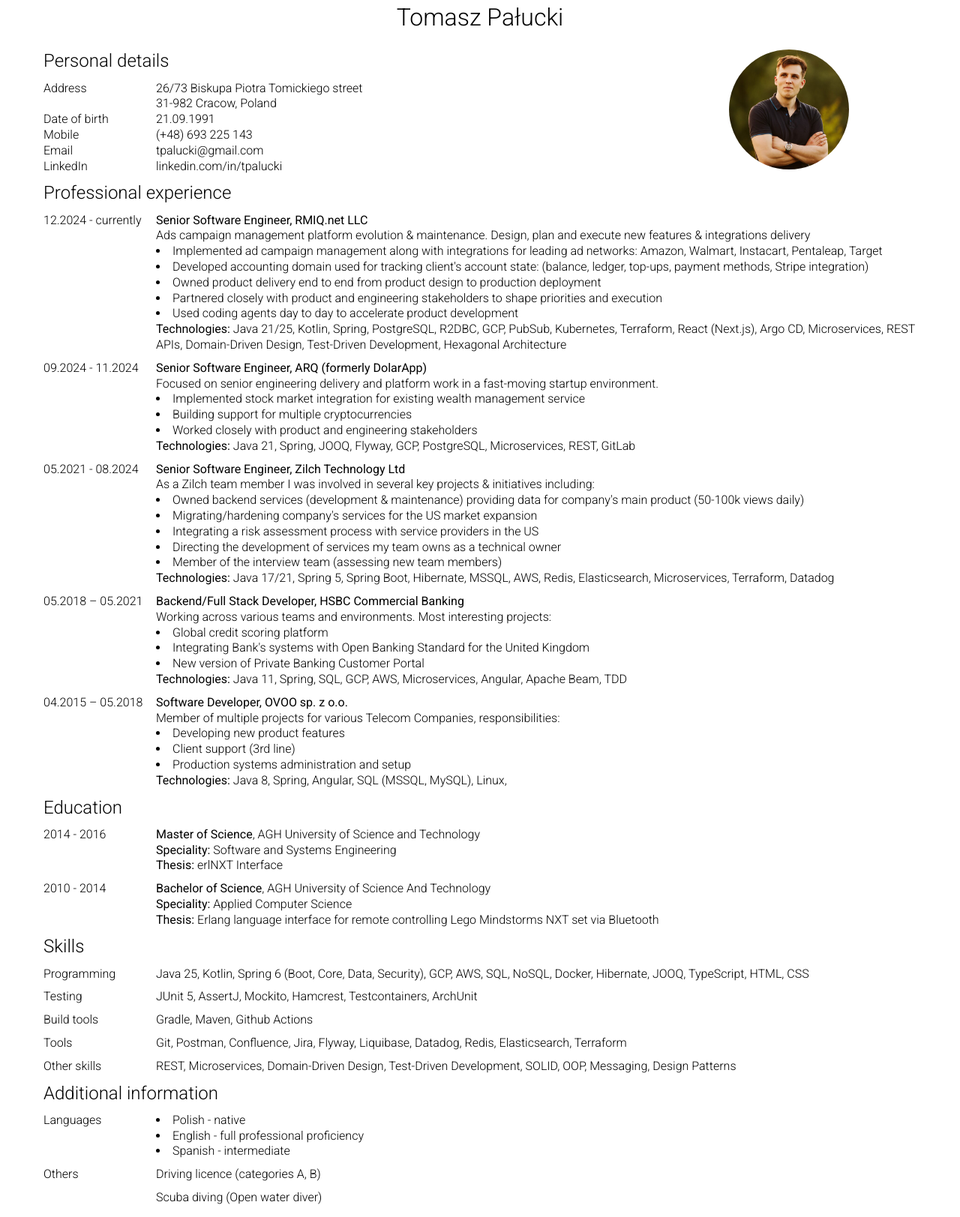
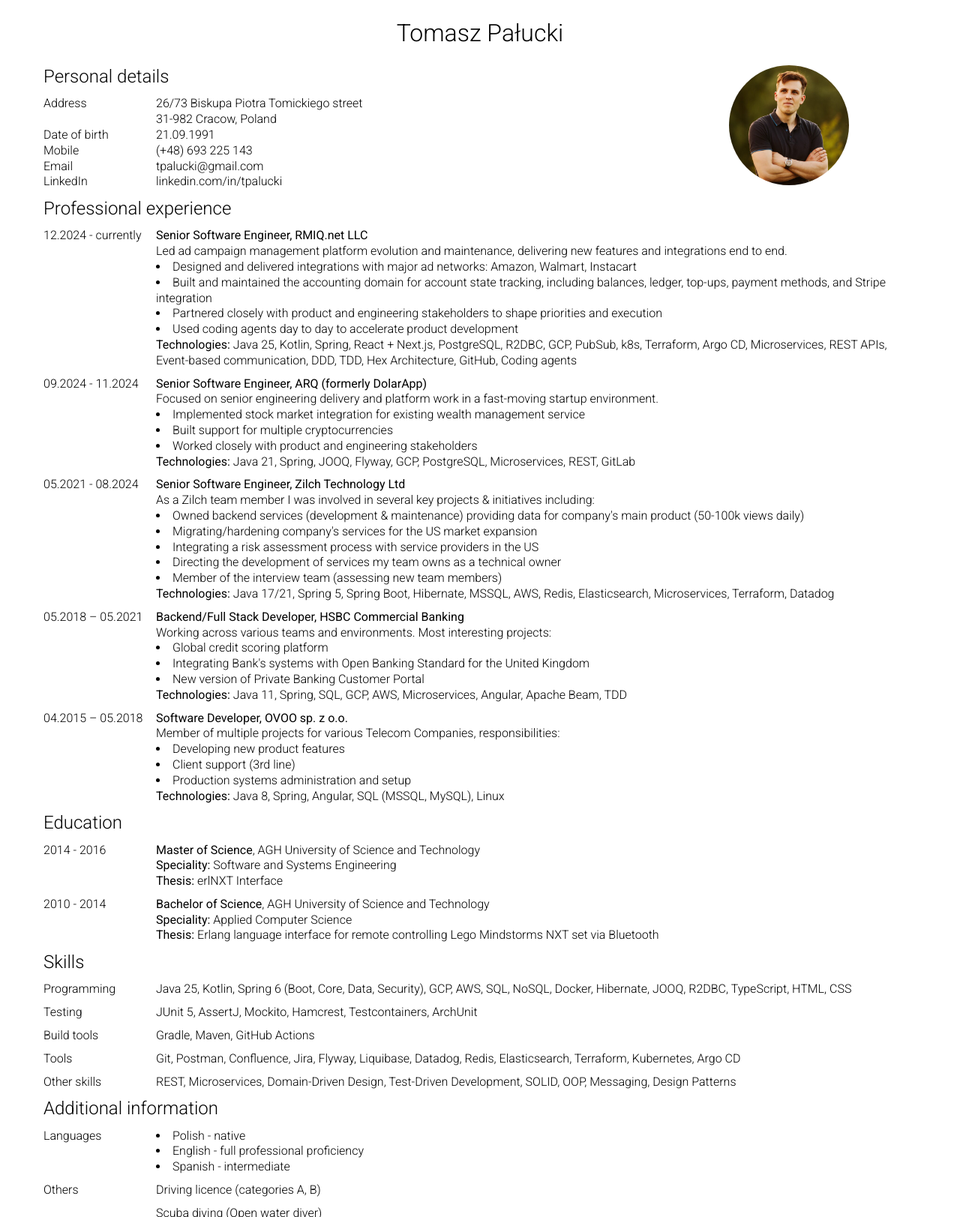
Before and after one commit to tpalucki/cv, a website: page src/public/index.html in a window 1280 px wide. Shown: the part 26-1649 px from the top of the page at 75% size. Drawn offline with Linux system fonts and the light colour scheme.

Commit message:
feat: Skill updates

```diff
--- a/src/public/index.html
+++ b/src/public/index.html
@@ -15,7 +15,7 @@
 
     <link rel="stylesheet" href="css/styles.css">
 </head>
-
+<br>
 <body>
 <section class="container spacer"></section>
 <h1>Tomasz Pałucki</h1>
@@ -43,21 +43,18 @@
     <div class="item-a">12.2024 - currently</div>
     <div class="item-b-c section-description">
         <b>Senior Software Engineer, RMIQ.net LLC</b><br>
-        Ads campaign management platform evolution & maintenance. Design, plan and execute new features &
-        integrations delivery<br>
+        Led ad campaign management platform evolution and maintenance, delivering new features and integrations end to end.<br>
         <ul>
-            <li>Implemented ad campaign management along with integrations for leading ad networks: Amazon, Walmart,
-                Instacart, Pentaleap, Target
+            <li>Designed and delivered integrations with major ad networks: Amazon, Walmart, Instacart
             </li>
-            <li>Developed accounting domain used for tracking client's account state: (balance, ledger, top-ups, payment
-                methods, Stripe integration)
+            <li>Built and maintained the accounting domain for account state tracking, including balances, ledger,
+                top-ups, payment methods, and Stripe integration
             </li>
-            <li>Owned product delivery end to end from product design to production deployment</li>
             <li>Partnered closely with product and engineering stakeholders to shape priorities and execution</li>
             <li>Used coding agents day to day to accelerate product development</li>
         </ul>
-        <b>Technologies:</b> Java 21/25, Kotlin, Spring, PostgreSQL, R2DBC, GCP, PubSub, Kubernetes, Terraform, React (Next.js), Argo
-        CD, Microservices, REST APIs, Domain-Driven Design, Test-Driven Development, Hexagonal Architecture
+        <b>Technologies:</b> Java 25, Kotlin, Spring, React + Next.js, PostgreSQL, R2DBC, GCP, PubSub, k8s, Terraform,
+        Argo CD, Microservices, REST APIs, Event-based communication,  DDD, TDD, Hex Architecture, GitHub, Coding agents
     </div>
     <div class="item-a">09.2024 - 11.2024</div>
     <div class="item-b-c section-description">
@@ -65,7 +62,7 @@
         Focused on senior engineering delivery and platform work in a fast-moving startup environment.
         <ul>
             <li>Implemented stock market integration for existing wealth management service</li>
-            <li>Building support for multiple cryptocurrencies</li>
+            <li>Built support for multiple cryptocurrencies</li>
             <li>Worked closely with product and engineering stakeholders</li>
         </ul>
         <b>Technologies:</b> Java 21, Spring, JOOQ, Flyway, GCP, PostgreSQL, Microservices, REST, GitLab
@@ -107,7 +104,7 @@
             <li>Client support (3rd line)</li>
             <li>Production systems administration and setup</li>
         </ul>
-        <b>Technologies:</b> Java 8, Spring, Angular, SQL (MSSQL, MySQL), Linux,
+        <b>Technologies:</b> Java 8, Spring, Angular, SQL (MSSQL, MySQL), Linux
     </div>
 </section>
 
@@ -121,8 +118,8 @@
     </div>
     <div class="item-a">2010 - 2014</div>
     <div class="item-b-c section-description">
-        <b>Bachelor of Science</b>, AGH University of Science And Technology<br>
-        <b>Speciality:</b> Applied Computer Science</b><br>
+        <b>Bachelor of Science</b>, AGH University of Science and Technology<br>
+        <b>Speciality:</b> Applied Computer Science<br>
         <b>Thesis:</b> Erlang language interface for remote controlling Lego Mindstorms NXT set via Bluetooth
     </div>
 </section>
@@ -133,18 +130,19 @@
     <h2 class="item-a-b">Skills</h2>
     <div class="item-a">Programming</div>
     <div class="item-b-c section-description">Java 25, Kotlin, Spring 6 (Boot, Core, Data, Security), GCP, AWS, SQL,
-        NoSQL, Docker, Hibernate, JOOQ, TypeScript, HTML, CSS
+        NoSQL, Docker, Hibernate, JOOQ, R2DBC, TypeScript, HTML, CSS
     </div>
     <div class="item-a">Testing</div>
     <div class="item-b-c section-description">JUnit 5, AssertJ, Mockito, Hamcrest, Testcontainers, ArchUnit</div>
     <div class="item-a">Build tools</div>
-    <div class="item-b-c section-description">Gradle, Maven, Github Actions</div>
+    <div class="item-b-c section-description">Gradle, Maven, GitHub Actions</div>
     <div class="item-a">Tools</div>
     <div class="item-b-c section-description">Git, Postman, Confluence, Jira, Flyway, Liquibase, Datadog, Redis,
-        Elasticsearch, Terraform
+        Elasticsearch, Terraform, Kubernetes, Argo CD
     </div>
     <div class="item-a">Other skills</div>
-    <div class="item-b-c section-description">REST, Microservices, Domain-Driven Design, Test-Driven Development, SOLID, OOP,
+    <div class="item-b-c section-description">REST, Microservices, Domain-Driven Design, Test-Driven Development, SOLID,
+        OOP,
         Messaging, Design Patterns
     </div>
 </section>
```
